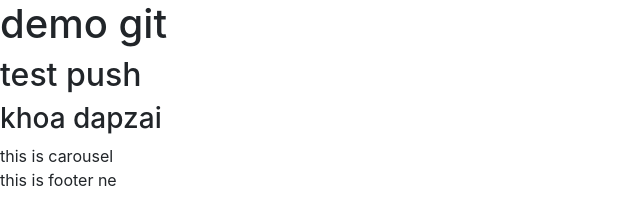
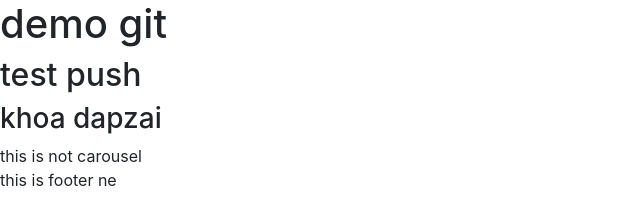
Before and after one commit to khoadth07/minhkhoa071196, a plain HTML site: page index.html in a window 1280 px wide. Shown: the full height of the page, 0-640 px from the left. Drawn offline with nearby package versions, Linux system fonts and the light colour scheme.

Commit message:
update code

```diff
--- a/index.html
+++ b/index.html
@@ -13,7 +13,7 @@
       <h1>demo git</h1>
       <h2>test push</h2>
       <h3>khoa dapzai</h3>
-      <section class="carousel">this is carousel</section>
+      <section class="carousel">this is not carousel</section>
       <footer>this is footer ne</footer>
     <!-- Optional JavaScript -->
     <!-- jQuery first, then Popper.js, then Bootstrap JS -->
```
